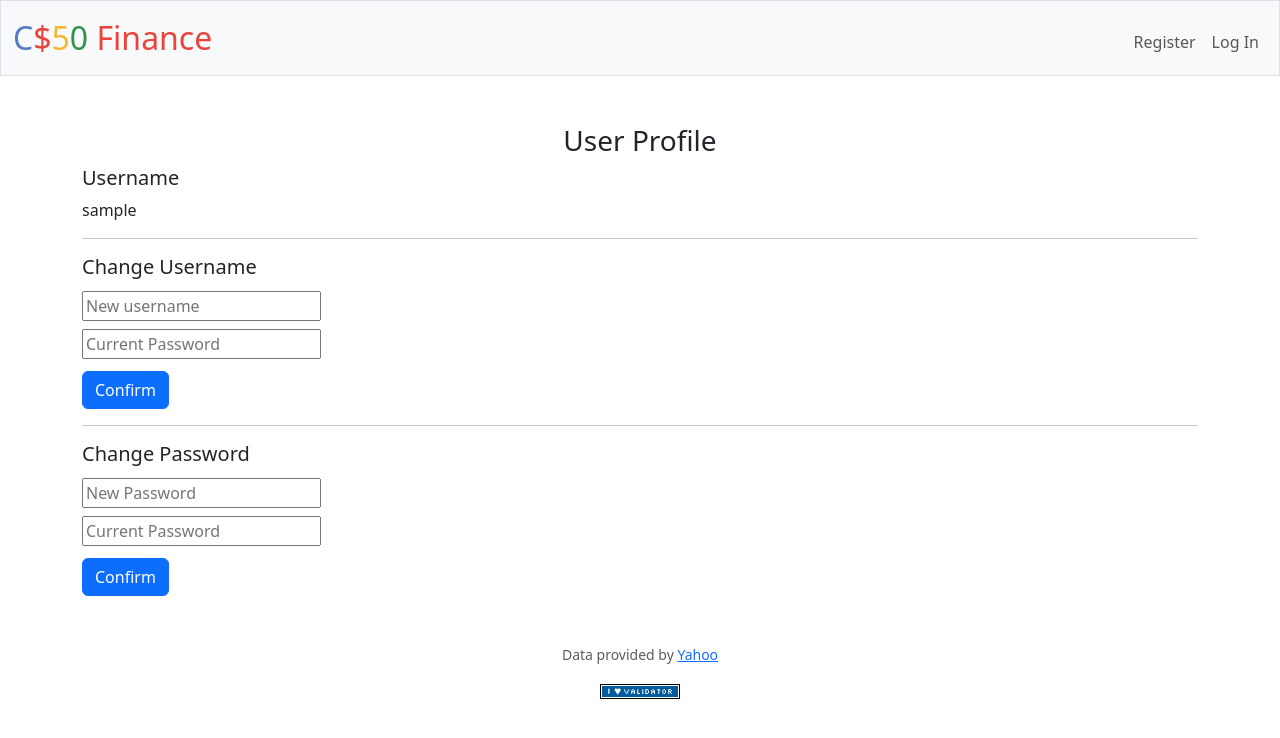
After one commit to AKThu/cs50-finance, a Python web app: template templates/profile.html in a window 1280 px wide. The commit adds this page. Shown: the top 738 px of the page. Run offline with Jinja, Linux system fonts and the light colour scheme; the template is opened without the code that fills it: most values are stand-ins (such as "Sample title", 1, 10 or a date in 2020).

Commit message:
Implemented change username and change password features

```diff
--- a/templates/layout.html
+++ b/templates/layout.html
@@ -37,6 +37,7 @@
                             <li class="nav-item"><a class="nav-link" href="/history">History</a></li>
                         </ul>
                         <ul class="navbar-nav ms-auto mt-2">
+                            <li class="nav-item"><a class="nav-link" href="/profile">Profile</a></li>
                             <li class="nav-item"><a class="nav-link" href="/logout">Log Out</a></li>
                         </ul>
                     {% else %}
--- /dev/null
+++ b/templates/profile.html
@@ -0,0 +1,33 @@
+{% extends "layout.html" %}
+
+{% block title %}
+User profile
+{% endblock %}
+
+{% block main %}
+<div class="text-start">
+    <h3 class="text-center">User Profile</h3>
+    <div>
+        <h5>Username</h5>
+        <p>{{ username }}</p>
+    </div>
+    <hr>
+    <div>
+        <h5>Change Username</h5>
+        <form action="/change-username" method="post">
+            <input type="text" autocomplete="off" placeholder="New username" name="newusername" class="my-1"><br>
+            <input type="password" autocomplete="off" placeholder="Current Password" name="password" class="my-1"><br>
+            <button type="submit" class="btn btn-primary mt-2">Confirm</button>
+        </form>
+    </div>
+    <hr>
+    <div>
+        <h5>Change Password</h5>
+        <form action="/change-password" method="post">
+            <input type="password" autocomplete="off" placeholder="New Password" name="newpassword" class="my-1"><br>
+            <input type="password" autocomplete="off" placeholder="Current Password" name="currentpassword" class="my-1"><br>
+            <button type="submit" class="btn btn-primary mt-2">Confirm</button>
+        </form>
+    </div>
+</div>
+{% endblock %}
```
Also changed, not shown: app.py (+57 -3 lines), finance.db, 2 other files.
